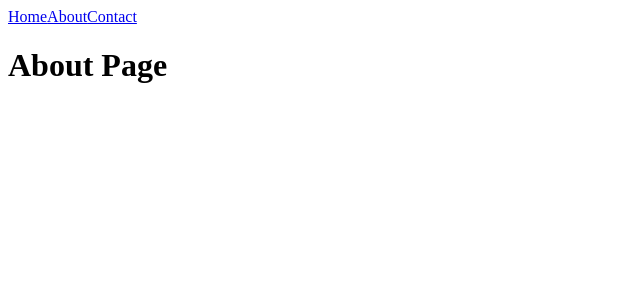
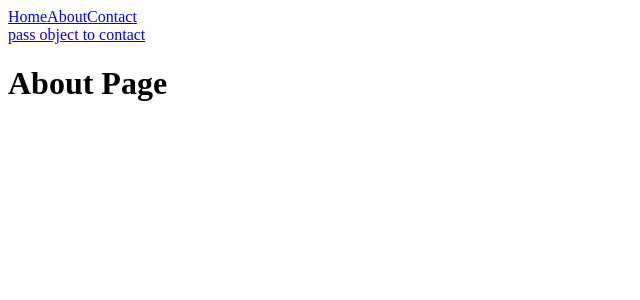
Before and after one commit to KumarSundar/react1, a React (Create React App) app: page /about in a window 1280 px wide. Shown: the top 300 px of the page, without its empty margins (0-640 px from the left). Built offline with nearby package versions, Linux system fonts and the light colour scheme.

Commit message:
react router

```diff
--- a/package.json
+++ b/package.json
@@ -3,6 +3,7 @@
   "version": "0.1.0",
   "private": true,
   "dependencies": {
+    "@material-ui/core": "^4.12.2",
     "@testing-library/jest-dom": "^5.14.1",
     "@testing-library/react": "^11.2.7",
     "@testing-library/user-event": "^12.8.3",
--- a/src/Components/React_Router/About.js
+++ b/src/Components/React_Router/About.js
@@ -1,9 +1,29 @@
 import React, { Component } from 'react'
-
-export class About extends Component {
+import { Link } from 'react-router-dom';
+ class About extends Component {
+  constructor(){
+    super();
+    this.state={
+      id:2,
+      name:"suprava padhi",
+      email:"suprava@gmail.com"
+    }
+  }
   render() {
     return (
       <div>
+      {/* <Link to={"/contact/"+this.state.id}>pass id to contact</Link> */}
+
+        <Link
+        to={{
+          pathname:"/contact",
+          values:{
+            id:this.state.id,
+            name:this.state.name,
+            email:this.state.email
+          }
+        }}>pass object to contact</Link>
+
         <h1>About Page</h1>
       </div>
     )
--- a/src/Components/React_Router/Contact.js
+++ b/src/Components/React_Router/Contact.js
@@ -2,9 +2,13 @@ import React, { Component } from 'react'
 
 export class Contact extends Component {
   render() {
+    // console.log(this.props.match.params.id)
+
+    console.log(this.props.location.values.email)
     return (
       <div>
         <h1>Contact Page</h1>
+        <input/>
       </div>
     )
   }
--- a/src/Components/React_Router/Home.js
+++ b/src/Components/React_Router/Home.js
@@ -4,7 +4,7 @@ export class Home extends Component {
   render() {
     return (
       <div>
-        <h1>Home Component</h1>
+        <h1>Home Component .welcome {this.props.name}</h1>
       </div>
     )
   }
--- /dev/null
+++ b/src/Components/React_Router/Navbar.js
@@ -0,0 +1,16 @@
+import React, { Component } from 'react'
+import { Link } from 'react-router-dom'
+export class Navbar extends Component {
+  render() {
+    return (
+      <div>
+        <Link to="/">Home</Link>
+        <Link to="/about">About</Link>
+        <Link to="/contact">Contact</Link>
+
+      </div>
+    )
+  }
+}
+
+export default Navbar
--- a/src/Components/React_Router/Routing.js
+++ b/src/Components/React_Router/Routing.js
@@ -3,24 +3,25 @@ import { BrowserRouter,Route,Link,Switch,Redirect } from 'react-router-dom'
 import Home from "./Home"
 import About from './About'
 import Contact from './Contact'
+import Navbar from './Navbar'
 export class Routing extends Component {
   render() {
     return (
       <div>
 
         <BrowserRouter>
+        <Navbar/>
 
-        <Link to="/">Home</Link>
-        <Link to="/about">About</Link>
-        <Link to="/contact">Contact</Link>
         <Switch>
-          <Route exact path="/" component={Home}>
-            {/* <Home></Home> */}
+          {/* <Route exact path="/" component={Home}> */}
+          <Route exact path="/" component={()=>(<Home name="suprava"/>)}>
+            {/* <Home name="suprava"></Home> */}
           </Route>
           <Route exact path="/about" component={About}>
             {/* <About/> */}
           </Route>
-          <Route exact path="/contact" component={Contact}>
+          {/* <Route exact path="/contact/:id" component={(props)=>(<Contact {...props}/>)}> */}
+          <Route exact path="/contact" component={(props)=>(<Contact {...props}/>)}>
             {/* <Contact/> */}
             </Route>
             <Redirect to="/"></Redirect>
```
Also changed, not shown: 1 other file (tests, documents, lock files or other folders).
